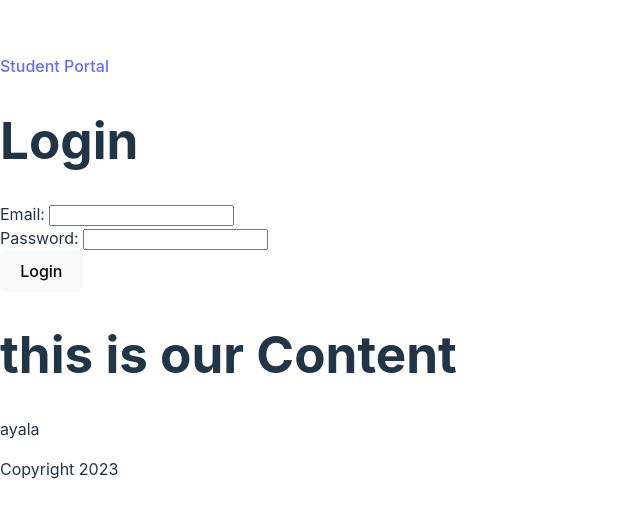
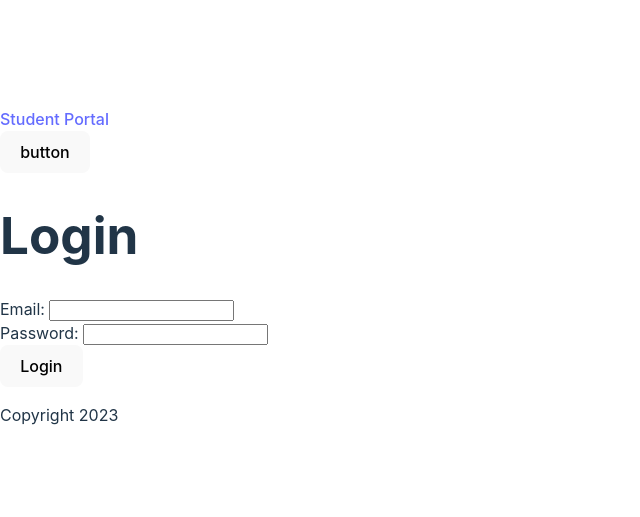
Before and after one commit to askarf/resume-app-student-portal, a React (Vite) app: page / in a window 1280 px wide. Shown: the part 125-642 px from the top of the page, without its empty margins (0-640 px from the left). Built offline with nearby package versions, Linux system fonts and the light colour scheme.

Commit message:
sets userid to localstorage after logging in and method for using userid to set current student

```diff
--- a/src/App.jsx
+++ b/src/App.jsx
@@ -2,18 +2,13 @@ import "./App.css";
 import { Content } from "./Content";
 import { Footer } from "./Footer";
 import { Header } from "./Header";
-
 import { BrowserRouter } from "react-router-dom";
-
-import { Login } from "./Login";
-
 
 function App() {
   return (
     <div>
       <BrowserRouter>
         <Header />
-        <Login />
         <Content />
         <Footer />
       </BrowserRouter>
--- a/src/Content.jsx
+++ b/src/Content.jsx
@@ -1,78 +1,63 @@
+import { useState, useEffect } from "react";
 import { EditCapstone } from "./EditCapstone";
 import { EditEducation } from "./EditEducation";
 import { EditExperience } from "./EditExperience";
 import { EditSkill } from "./EditSkill";
 import { EditStudent } from "./EditStudent";
 import { Routes, Route } from "react-router-dom";
+import { Login } from "./Login";
+import axios from "axios";
+
+const jwt = localStorage.getItem("jwt");
+if (jwt) {
+  axios.defaults.headers.common["Authorization"] = `Bearer ${jwt}`;
+}
 
 export function Content() {
-  var students = [
-    {
-      first_name: "ayala",
-      last_name: "karf",
-      email: "ayala@example.txt",
-      phone_number: "123-456-7890",
-      short_bio: "loves to eat",
-      linkedin_url: "www.linkedin.com",
-      twitter_handle: "@yalakay",
-      personal_url: "www.ayala.com",
-      online_resume: "ayalasresume.com",
-      git_hub: "ayalasgit.com",
-      photo: "www.photo.com",
-      experience: [
-        {
-          id: 1,
-          start_date: "nov 4",
-          end_date: "nov 8",
-          job_title: "partners",
-          company: "starbucks",
-          details: "worked hard to make coffee",
-        },
-        {
-          id: 2,
-          start_date: "dec 4",
-          end_date: "dec 8",
-          job_title: "barista",
-          company: "tim hortons",
-          details: "worked hard to make good coffee",
-        },
-      ],
-      education: [
-        {
-          start_date: "nov 2",
-          end_date: "jan 7",
-          degree: "masters in education",
-          university: "u of t",
-          detail: "studied hard and now im smart",
-        },
-        {
-          start_date: "dec 2",
-          end_date: "jan 7",
-          degree: "full stack web developer",
-          university: "actualize",
-          detail: "studied hard and now im really smart",
-        },
-      ],
-      skills: [{ skill_name: "ruby" }, { skill_name: "vue" }, { skill_name: "react" }],
-      capstone: [
-        {
-          name: "resume-app",
-          description: "app for my resume",
-          url: "myresumeapp.com",
-          screenshot: "myimage.com",
-        },
-      ],
-    },
-  ];
+  const [student, setStudent] = useState({});
+  const [errors, setErrors] = useState([]);
+  const [studentId, setStudentId] = useState(localStorage.getItem("studentId"));
+
+  const handleSubmit = (params) => {
+    console.log("submitting login form");
+    setErrors([]);
+    axios
+      .post("http://localhost:3000/sessions.json", params)
+      .then((response) => {
+        console.log(response.data);
+        setStudentId(response.data.student_id);
+        localStorage.setItem("studentId", response.data.student_id);
+        axios.defaults.headers.common["Authorization"] = "Bearer " + response.data.jwt;
+        localStorage.setItem("jwt", response.data.jwt);
+        window.location.reload();
+      })
+      .catch((error) => {
+        console.log(error.response);
+        setErrors(["Invalid email or password"]);
+      });
+  };
+
+  useEffect(() => {
+    console.log(studentId);
+  }, [studentId]);
+
+  const handleShowStudent = (id) => {
+    axios.get(`http://localhost:3000/students/${id}.json`).then((response) => {
+      setStudent(response.data);
+    });
+  };
   return (
     <div>
-      <h1>this is our Content</h1>
-      <p>{students[0].first_name}</p>
+      <button onClick={() => console.log(studentId)}>button</button>
       <Routes>
-        <Route path="/experience" element={<EditExperience students={students} />} />
+        <Route
+          path="/experience"
+          element={<EditExperience onShowStudent={handleShowStudent} studentId={studentId} student={student} />}
+        />
+        <Route path="/" element={<Login handleSubmit={handleSubmit} errors={errors} />} />
         <Route path="/student" element={<EditStudent />} />
         <Route path="/skill" element={<EditSkill />} />
-        <Route path="/education" element={<EditEducation students={students} />} />
+        <Route path="/education" element={<EditEducation />} />
         <Route path="/capstone" element={<EditCapstone />} />
       </Routes>
     </div>
--- a/src/EditExperience.jsx
+++ b/src/EditExperience.jsx
@@ -1,10 +1,18 @@
+import { useEffect } from "react";
+
 /* eslint-disable react/prop-types */
 export function EditExperience(props) {
+  useEffect(() => {
+    props.onShowStudent(props.studentId);
+  }, []);
+
   return (
     <div>
       <h1>Experience</h1>
+      <p>{props.student.first_name}</p>
       <div>
-        {props.students[0].experience.map((experience) => (
+        {props.student.experiences && props.student.experiences.length > 0 ? (
+          props.student.experiences.map((experience) => (
             <form key={experience.id}>
               <div>
                 Start Date: <input defaultValue={experience.start_date} name="start_date" type="text" />
@@ -16,13 +24,16 @@ export function EditExperience(props) {
                 Job Title: <input defaultValue={experience.job_title} name="job_title" type="text" />
               </div>
               <div>
-              Company Name: <input defaultValue={experience.company} name="company" type="text" />
+                Company Name: <input defaultValue={experience.company_name} name="company_name" type="text" />
               </div>
               <div>
                 Details: <input defaultValue={experience.details} name="details" type="text" />
               </div>
             </form>
-        ))}
+          ))
+        ) : (
+          <p>No experiences available</p>
+        )}
         <button>Update Info</button>
       </div>
     </div>
--- a/src/Login.jsx
+++ b/src/Login.jsx
@@ -1,42 +1,22 @@
-import axios from "axios";
-import { useState } from "react";
+/* eslint-disable react/prop-types */
+export function Login(props) {
+  console.log("Rendering Login component");
 
-const jwt = localStorage.getItem("jwt");
-if (jwt) {
-  axios.defaults.headers.common["Authorization"] = `Bearer ${jwt}`;
-}
-
-export function Login() {
-  const [errors, setErrors] = useState([]);
-
-  const handleSubmit = (event) => {
+  const handleFormSubmit = (event) => {
     event.preventDefault();
-    setErrors([]);
     const params = new FormData(event.target);
-    axios
-      .post("http://localhost:3000/sessions.json", params)
-      .then((response) => {
-        console.log(response.data);
-        axios.defaults.headers.common["Authorization"] = "Bearer " + response.data.jwt;
-        localStorage.setItem("jwt", response.data.jwt);
-        event.target.reset();
-        window.location.href = "/"; // Change this to hide a modal, redirect to a specific page, etc.
-      })
-      .catch((error) => {
-        console.log(error.response);
-        setErrors(["Invalid email or password"]);
-      });
+    props.handleSubmit(params);
   };
 
   return (
     <div id="login">
       <h1>Login</h1>
       <ul>
-        {errors.map((error) => (
+        {props.errors.map((error) => (
           <li key={error}>{error}</li>
         ))}
       </ul>
-      <form onSubmit={handleSubmit}>
+      <form onSubmit={handleFormSubmit}>
         <div>
           Email: <input name="email" type="email" />
         </div>
```
Lines whose indentation alone changed are shown as unchanged.
